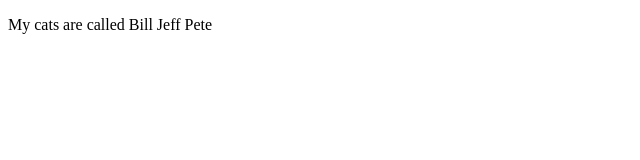
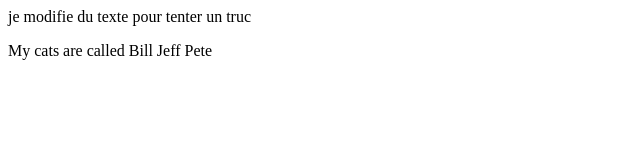
Before and after one commit to gracejudic/gracejudic.github.io, a plain HTML site: page index.html in a window 1280 px wide. Shown: the whole page, without its empty margins (0-640 px from the left). Drawn offline with Linux system fonts and the light colour scheme.

Commit message:
Update balise b1 pour tester truc index.html

```diff
--- a/index.html
+++ b/index.html
@@ -9,6 +9,7 @@
 </head>
 
 <body>
+  <b1>je modifie du texte pour tenter un truc</b1>
   <p></p>
   <script>
     let cats = ['bill', 'jeff', 'pete', 'biggles', 'jasmin'];
```
